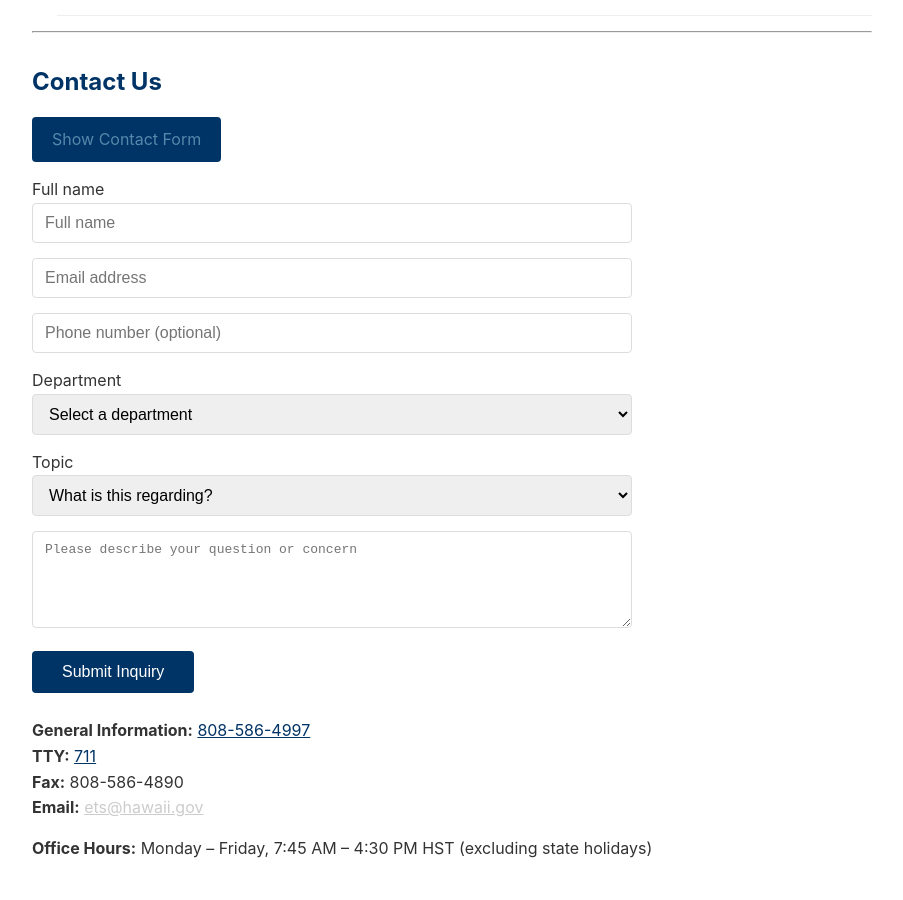
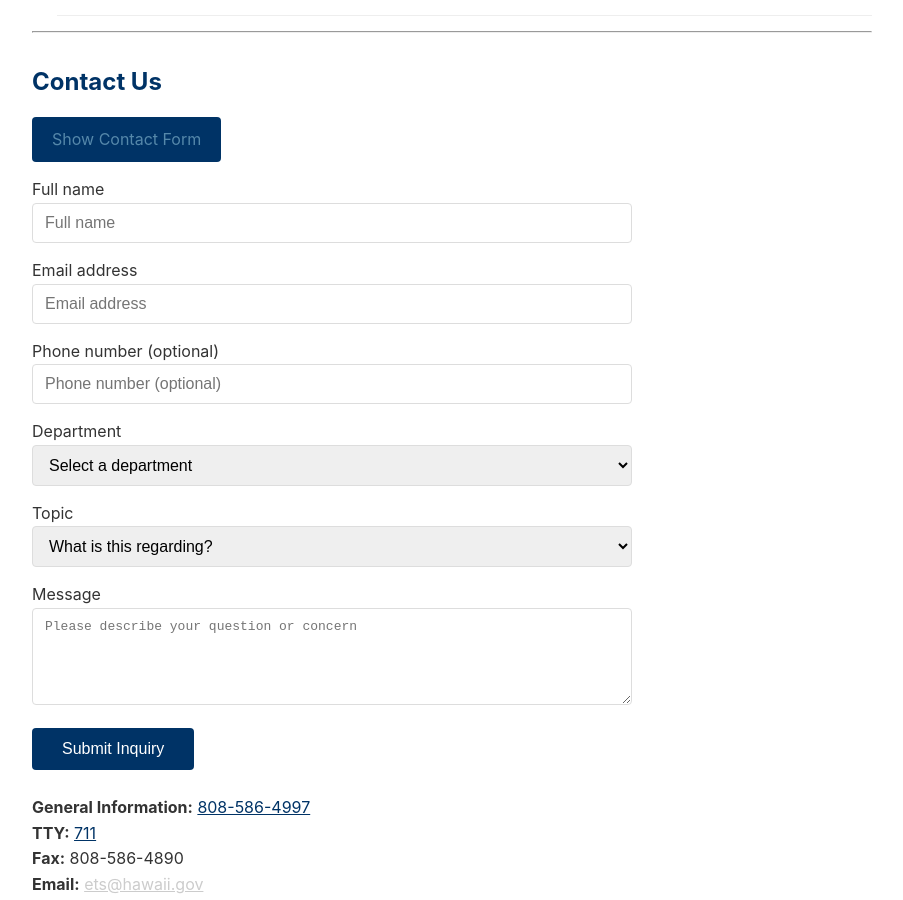
Before and after one commit to anabil25/hi-state-services, a Jekyll site: the page built from about.html, in a window 1280 px wide and 900 px high, scrolled down 1789 px. Shown: the whole window, without its empty margins (188-1091 px from the left). Built offline with Jekyll 4.4.1, drawn with Linux system fonts in a browser that asks for light colours.

Commit message:
Fix missing labels on contact form inputs in /about/ (#81)
* Initial plan

* Fix: Add labels to unlabeled form elements on /about/ page

Agent-Logs-Url: https://github.com/anabil25/hi-state-services/sessions/40b6493e-bb8f-437d-bb5f-f933164bf6c8

Co-authored-by: anabil25 <128008677+anabil25@users.noreply.github.com>

---------

Co-authored-by: copilot-swe-agent[bot] <198982749+Copilot@users.noreply.github.com>
Co-authored-by: anabil25 <128008677+anabil25@users.noreply.github.com>

```diff
--- a/about.html
+++ b/about.html
@@ -61,8 +61,10 @@ permalink: /about/
     <div id="form-fields">
     <label for="contact-fullname">Full name</label>
     <input type="text" id="contact-fullname" placeholder="Full name">
-    <input type="email" placeholder="Email address" required>
-    <input type="tel" placeholder="Phone number (optional)">
+    <label for="contact-email">Email address</label>
+    <input type="email" id="contact-email" placeholder="Email address" required>
+    <label for="contact-phone">Phone number (optional)</label>
+    <input type="tel" id="contact-phone" placeholder="Phone number (optional)">
 
     <label for="contact-department">Department</label>
     <select id="contact-department">
@@ -86,7 +88,8 @@ permalink: /about/
       <option value="general">General question</option>
     </select>
 
-    <textarea rows="5" placeholder="Please describe your question or concern"></textarea>
+    <label for="contact-message">Message</label>
+    <textarea id="contact-message" rows="5" placeholder="Please describe your question or concern"></textarea>
 
     <button type="submit">Submit Inquiry</button>
     </div>
```
